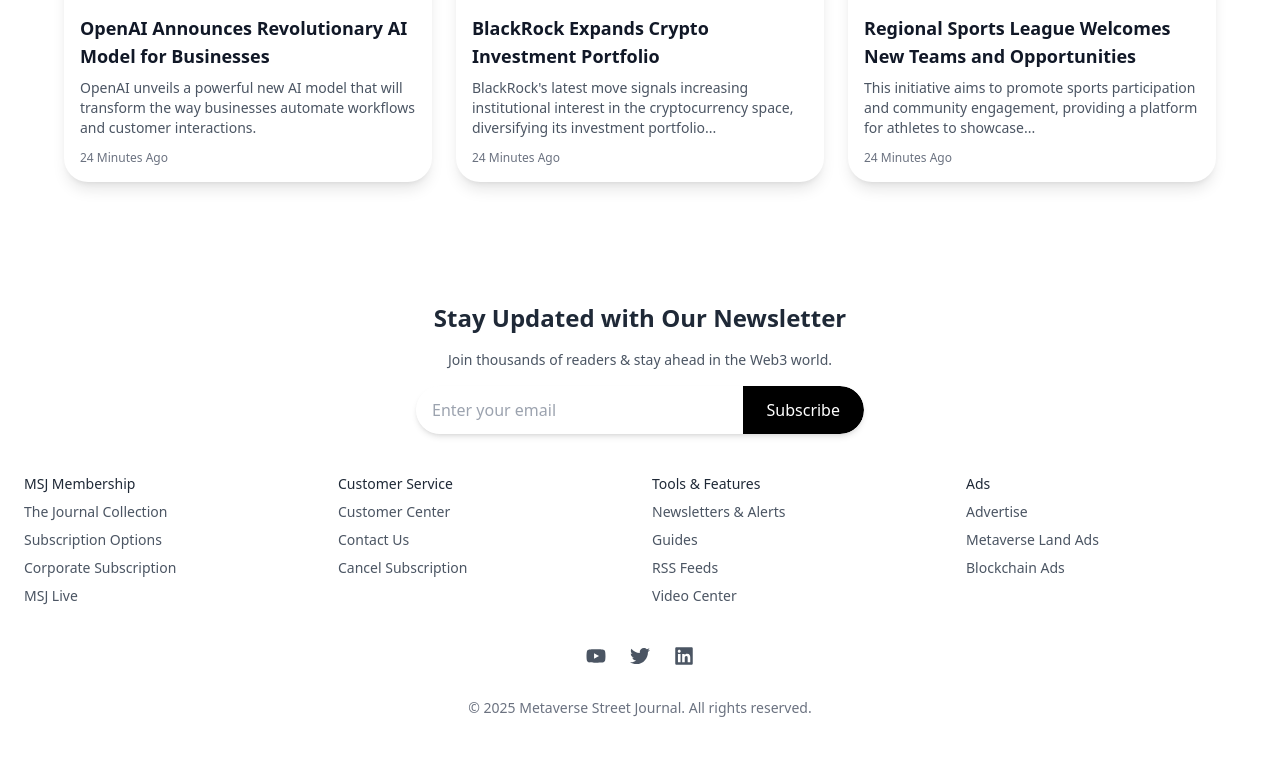
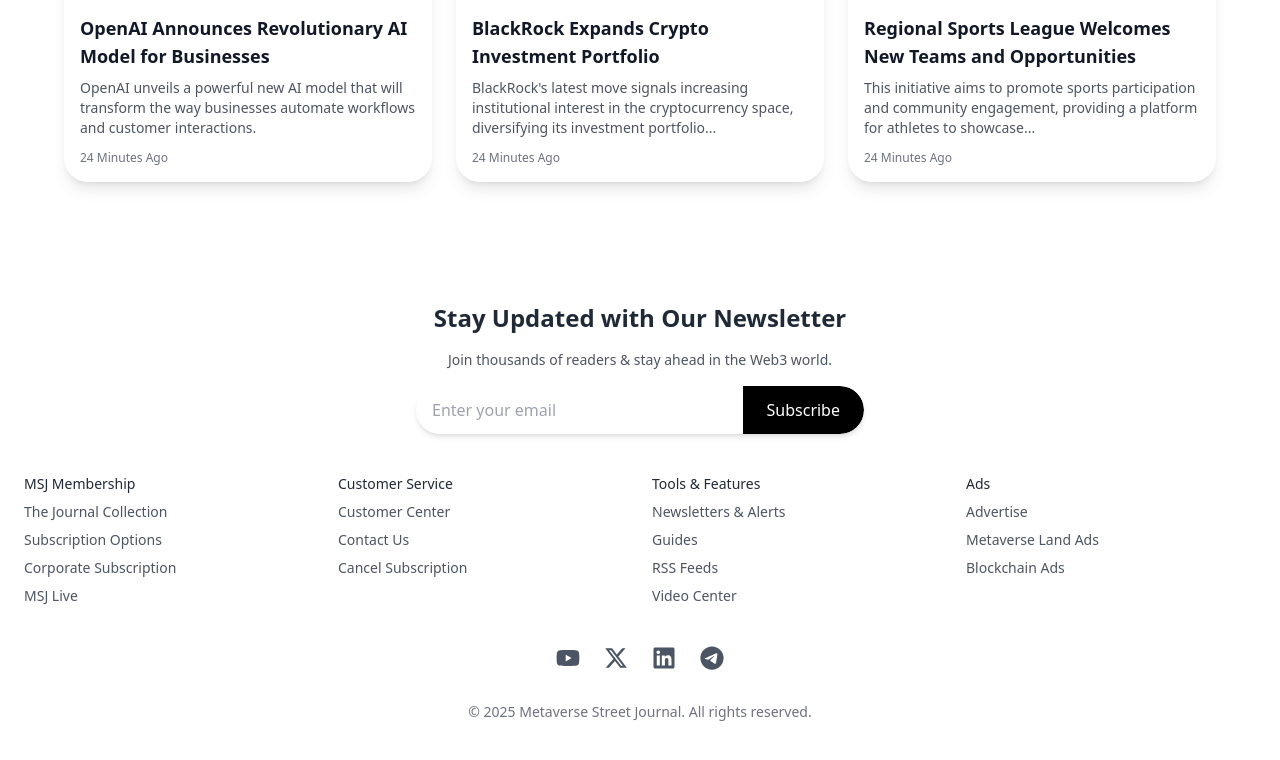
Before and after one commit to AbhigyanRaj/MSJ, a React (Vite) app: page / in a window 1280 px wide. Shown: the part 1307-2067 px from the top of the page. Built offline with nearby package versions, Linux system fonts and the light colour scheme; no server answers.

Commit message:
Update Footer.jsx

```diff
--- a/src/components/Footer.jsx
+++ b/src/components/Footer.jsx
@@ -1,6 +1,6 @@
 // Code by Abhigyann :)
 import { Link } from "react-router-dom";
-import { FaYoutube, FaTwitter, FaLinkedin } from "react-icons/fa";
+import { FaYoutube, FaXTwitter, FaLinkedin, FaTelegram } from "react-icons/fa6";
 
 const Footer = () => {
   return (
@@ -70,14 +70,17 @@
 
         {/* Social Media Links */}
         <div className="flex justify-center space-x-6 mt-10">
-          <a href="https://youtube.com" target="_blank" rel="noopener noreferrer">
-            <FaYoutube className="text-xl text-gray-600 hover:text-red-500 transition" />
+          <a href="https://www.youtube.com/@TheMetaverseStreetJournal" target="_blank" rel="noopener noreferrer">
+            <FaYoutube className="text-2xl text-gray-600 hover:text-red-500 transition" />
           </a>
-          <a href="https://twitter.com" target="_blank" rel="noopener noreferrer">
-            <FaTwitter className="text-xl text-gray-600 hover:text-blue-400 transition" />
+          <a href="https://x.com/Metaverseditor" target="_blank" rel="noopener noreferrer">
+            <FaXTwitter className="text-2xl text-gray-600 hover:text-black transition" />
           </a>
-          <a href="https://linkedin.com" target="_blank" rel="noopener noreferrer">
-            <FaLinkedin className="text-xl text-gray-600 hover:text-blue-700 transition" />
+          <a href="https://www.linkedin.com/company/metaversenews" target="_blank" rel="noopener noreferrer">
+            <FaLinkedin className="text-2xl text-gray-600 hover:text-blue-700 transition" />
+          </a>
+          <a href="https://www.t.me/@TheMetaverseStreetJournal" target="_blank" rel="noopener noreferrer">
+            <FaTelegram className="text-2xl text-gray-600 hover:text-blue-500 transition" />
           </a>
         </div>
 
```
